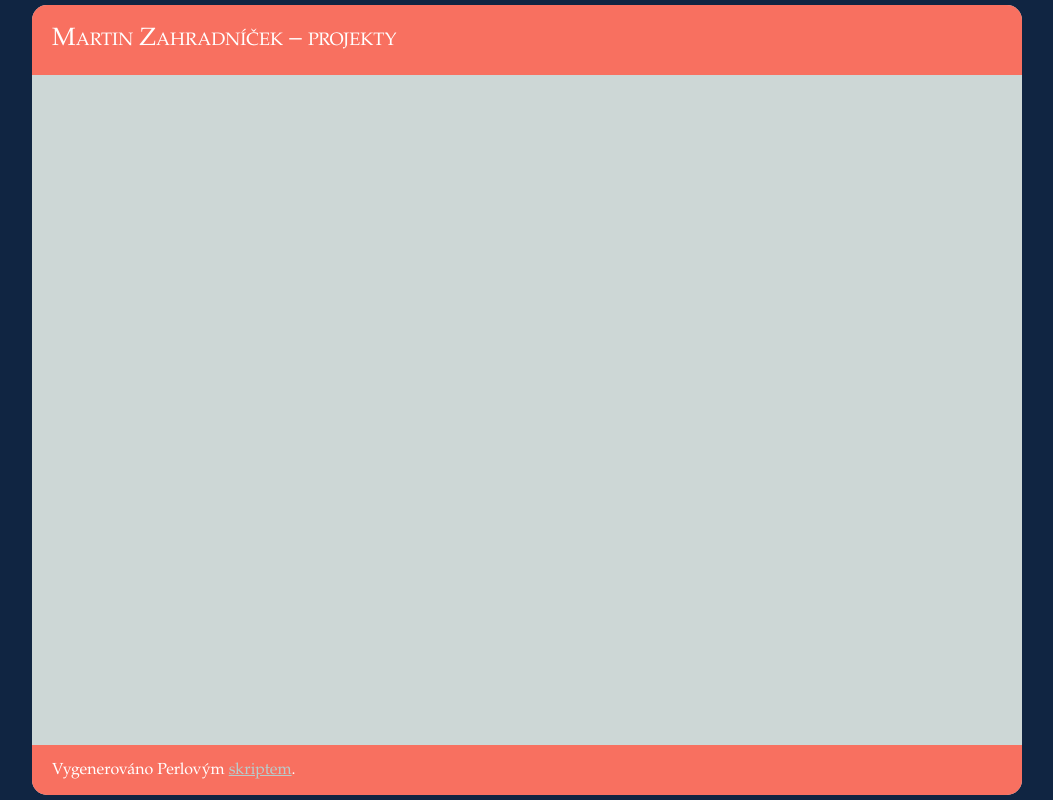
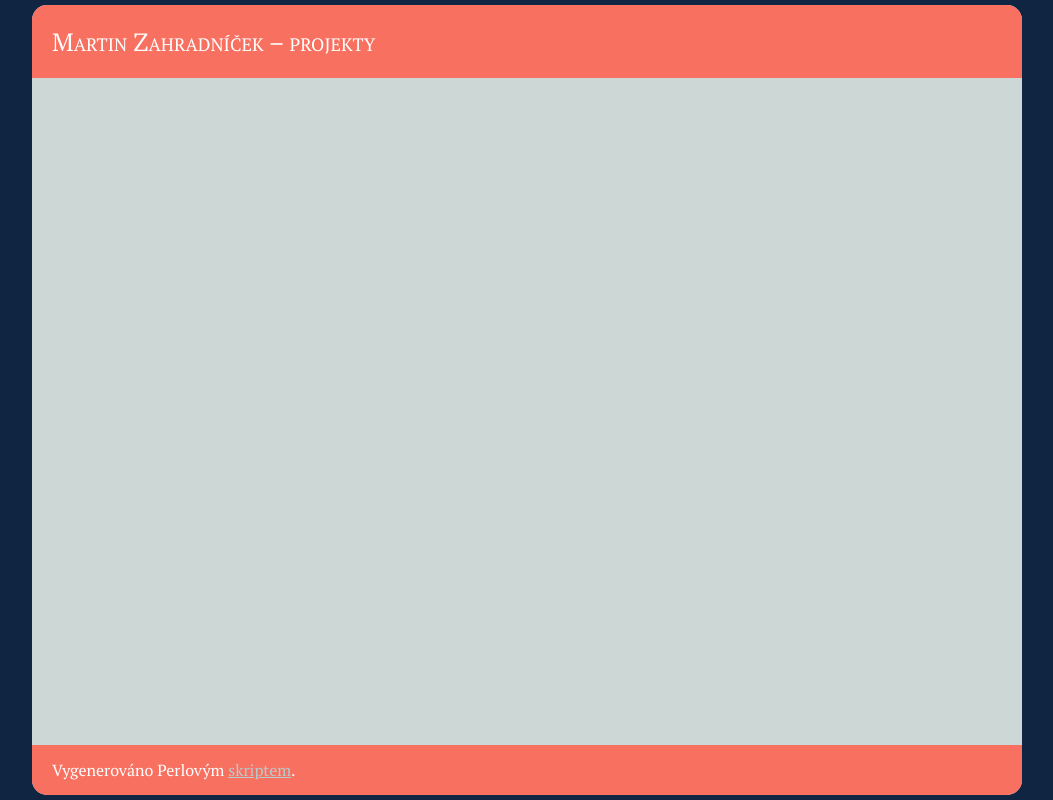
Before and after one commit to martgarden/martgarden.github.io, a plain HTML site: page mooster.html in a window 1280 px wide. Shown: the whole page, without its empty margins (113-1166 px from the left). Drawn offline with Linux system fonts and the light colour scheme.

Commit message:
Fixed font (using google font).

```diff
--- a/mooster.html
+++ b/mooster.html
@@ -4,6 +4,9 @@
 <title>Projekty Martina Zahradníčka</title>
 <meta charset="UTF-8">
 <meta name="viewport" content="width=device-width, initial-scale=1">
+<link rel="preconnect" href="https://fonts.googleapis.com">
+<link rel="preconnect" href="https://fonts.gstatic.com" crossorigin>
+<link href="https://fonts.googleapis.com/css2?family=PT+Serif:ital,wght@0,400;0,700;1,400;1,700&display=swap" rel="stylesheet">
 <style>
 :root {
   --main-radius: 20px;
@@ -20,7 +23,7 @@ body {
   height: 100vh;
   margin: 0;
   font-size: 16px;
-  font-family: Garamond;
+  font-family:  "PT Serif", Serif;
   background-color:  #102542;
   /*background-color: black;*/
 }
```
